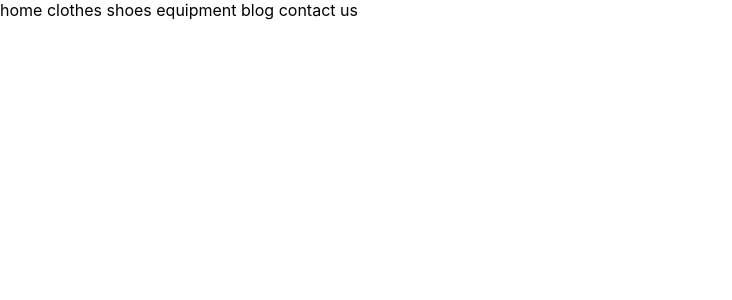
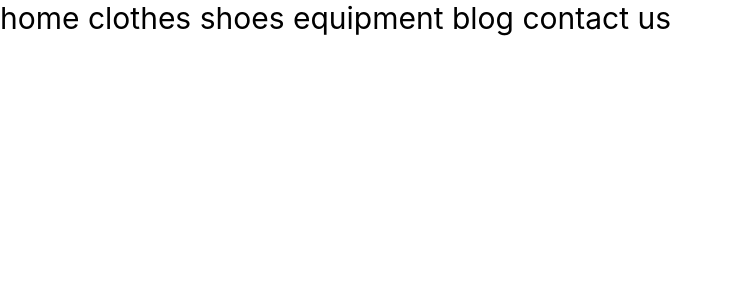
Before and after one commit to ikozul00/Fitify-web-app, a Next.js app in the folder fitify-web-app/: page / in a window 1280 px wide. Shown: the top 300 px of the page, without its empty margins (0-732 px from the left). Built offline with nearby package versions, Linux system fonts and the light colour scheme.

Commit message:
Added Tailwind CSS to project

```diff
--- a/fitify-web-app/components/navbar.js
+++ b/fitify-web-app/components/navbar.js
@@ -10,7 +10,7 @@ const Navbar = () =>{
                 {menuItems.map((item) => {
                     return (
                     <Link href={`/${item}`}>
-                        <a>{item} </a>
+                        <a className="text-3xl">{item} </a>
                     </Link>
                     );
                 })}
--- a/fitify-web-app/package.json
+++ b/fitify-web-app/package.json
@@ -13,7 +13,10 @@
     "react-dom": "17.0.2"
   },
   "devDependencies": {
+    "autoprefixer": "^10.4.2",
     "eslint": "8.6.0",
-    "eslint-config-next": "12.0.7"
+    "eslint-config-next": "12.0.7",
+    "postcss": "^8.4.5",
+    "tailwindcss": "^3.0.13"
   }
 }
--- /dev/null
+++ b/fitify-web-app/postcss.config.js
@@ -0,0 +1,6 @@
+module.exports = {
+  plugins: {
+    tailwindcss: {},
+    autoprefixer: {},
+  },
+}
--- a/fitify-web-app/styles/globals.css
+++ b/fitify-web-app/styles/globals.css
@@ -1,3 +1,7 @@
+@tailwind base;
+@tailwind components;
+@tailwind utilities;
+
 html,
 body {
   padding: 0;
--- /dev/null
+++ b/fitify-web-app/tailwind.config.js
@@ -0,0 +1,10 @@
+module.exports = {
+  content: [
+    "./pages/**/*.{js,jsx}",
+    "./components/**/*.{js,jsx}",
+  ],
+  theme: {
+    extend: {},
+  },
+  plugins: [],
+}
```
Also changed, not shown: 1 other file (tests, documents, lock files or other folders).
